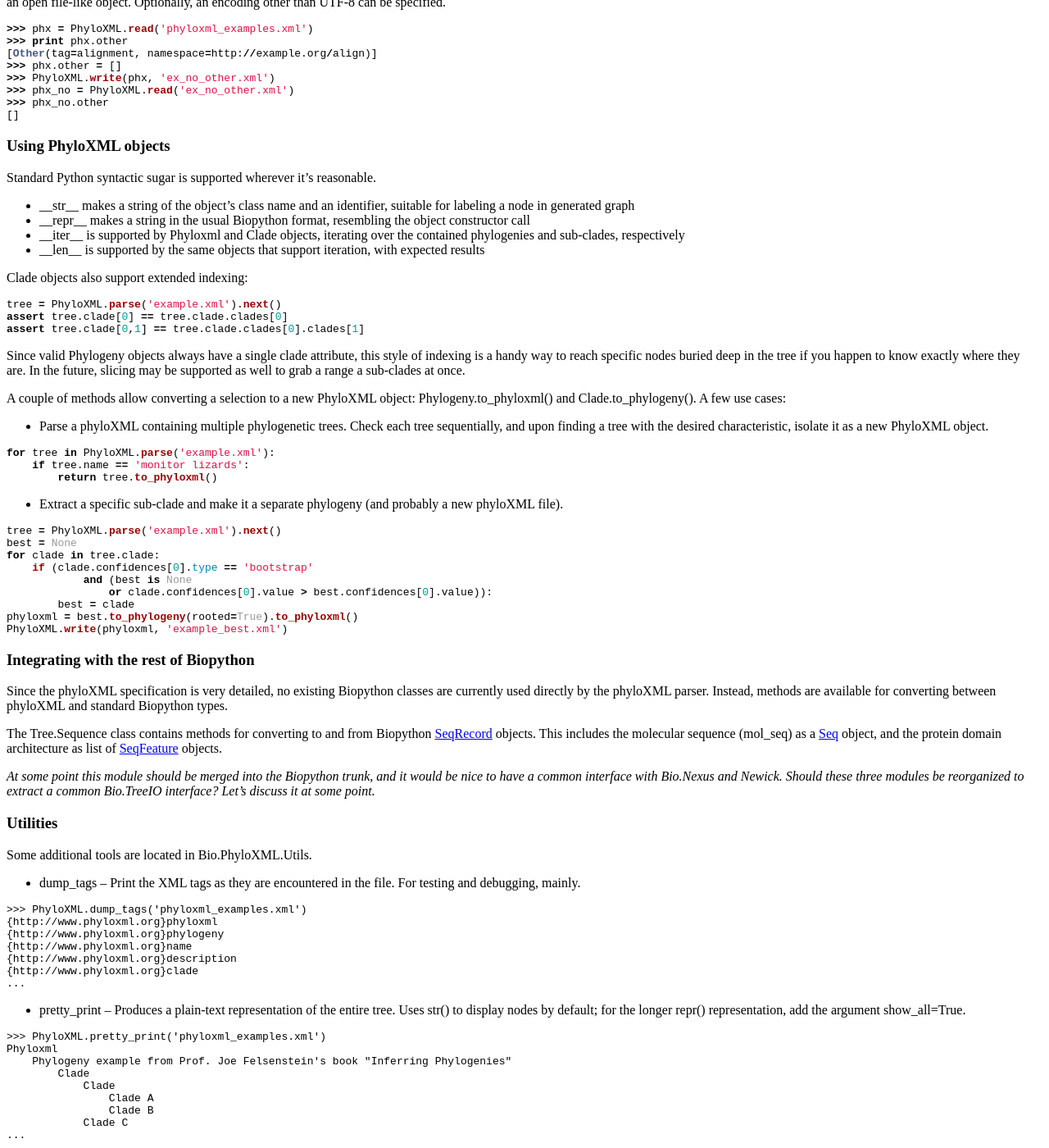
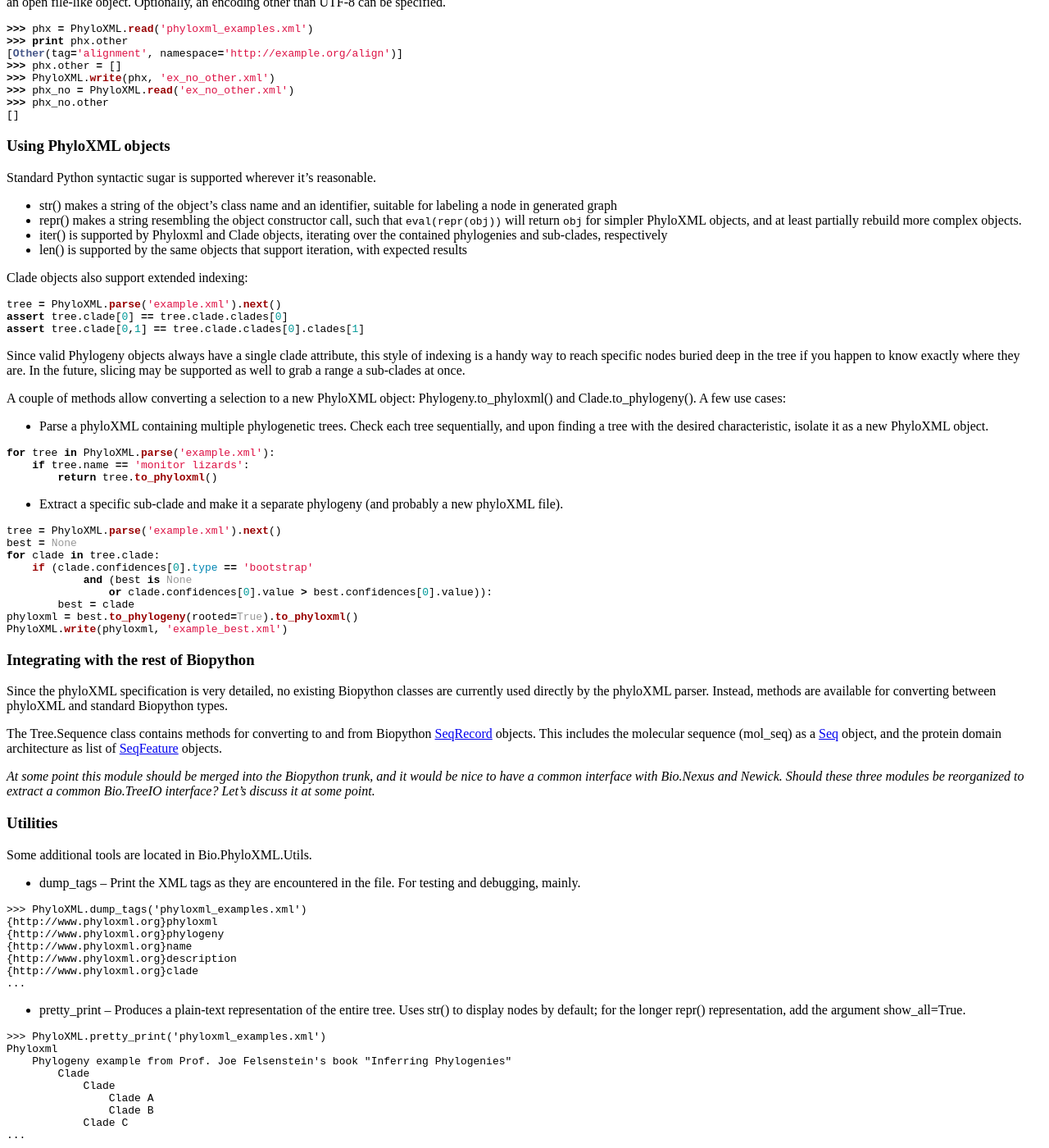
Before and after one commit to biopython/biopython.github.io, a Jekyll site: the page built from wiki/PhyloXML.md, in a window 1280 px wide and 1400 px high, scrolled down 1463 px. Shown: the whole window at 82% size. Built offline with Jekyll 4.4.1, drawn with Linux system fonts in a browser that asks for light colours; some of the changed text lies outside the part shown.

Commit message:
Quoted string arguments in repr() output

````diff
--- a/wiki/PhyloXML.md
+++ b/wiki/PhyloXML.md
@@ -81,11 +81,11 @@ Phyloxml
 >>> len(phx.other)
 1
 >>> print phx.other
-[Other(tag=alignment, namespace=http://example.org/align)]
+[Other(tag='alignment', namespace='http://example.org/align')]
 >>> print phx.other[0].children
-[Other(tag=seq, namespace=http://www.phyloxml.org, value=acgtcgcggcccgtggaagtcctctcct),
-Other(tag=seq, namespace=http://www.phyloxml.org, value=aggtcgcggcctgtggaagtcctctcct),
-Other(tag=seq, namespace=http://www.phyloxml.org, value=taaatcgc--cccgtgg-agtccc-cct)]
+[Other(tag='seq', namespace='http://www.phyloxml.org', value='acgtcgcggcccgtggaagtcctctcct'),
+Other(tag='seq', namespace='http://www.phyloxml.org', value='aggtcgcggcctgtggaagtcctctcct'),
+Other(tag='seq', namespace='http://www.phyloxml.org', value='taaatcgc--cccgtgg-agtccc-cct')]
 ```
 
 If you aren't interested in the "other" data, you can use parse() to
@@ -123,7 +123,7 @@ object. Optionally, an encoding other than UTF-8 can be specified.
 ``` python
 >>> phx = PhyloXML.read('phyloxml_examples.xml')
 >>> print phx.other
-[Other(tag=alignment, namespace=http://example.org/align)]
+[Other(tag='alignment', namespace='http://example.org/align')]
 >>> phx.other = []
 >>> PhyloXML.write(phx, 'ex_no_other.xml')
 >>> phx_no = PhyloXML.read('ex_no_other.xml')
@@ -135,14 +135,15 @@ object. Optionally, an encoding other than UTF-8 can be specified.
 
 Standard Python syntactic sugar is supported wherever it's reasonable.
 
--   \_\_str\_\_ makes a string of the object's class name and an
-    identifier, suitable for labeling a node in generated graph
--   \_\_repr\_\_ makes a string in the usual Biopython format,
-    resembling the object constructor call
--   \_\_iter\_\_ is supported by Phyloxml and Clade objects, iterating
-    over the contained phylogenies and sub-clades, respectively
--   \_\_len\_\_ is supported by the same objects that support iteration,
-    with expected results
+-   str() makes a string of the object's class name and an identifier,
+    suitable for labeling a node in generated graph
+-   repr() makes a string resembling the object constructor call, such
+    that `eval(repr(obj))` will return `obj` for simpler PhyloXML
+    objects, and at least partially rebuild more complex objects.
+-   iter() is supported by Phyloxml and Clade objects, iterating over
+    the contained phylogenies and sub-clades, respectively
+-   len() is supported by the same objects that support iteration, with
+    expected results
 
 Clade objects also support extended indexing:
 
@@ -239,14 +240,14 @@ Some additional tools are located in Bio.PhyloXML.Utils.
 
     >>> PhyloXML.pretty_print('phyloxml_examples.xml', show_all=True)
     Phyloxml()
-        Phylogeny(description=phyloXML allows to use either a "branch_length"
-    attribute or element to indicate branch lengths., name=example from Prof. Joe
-    Felsenstein's book "Inferring Phylogenies")
+        Phylogeny(description='phyloXML allows to use either a "branch_length"
+    attribute or element to indicate branch lengths.', name='example from Prof. Joe
+    Felsenstein's book "Inferring Phylogenies"')
             Clade()
                 Clade(branch_length=0.06)
-                    Clade(branch_length=0.102, name=A)
-                    Clade(branch_length=0.23, name=B)
-                Clade(branch_length=0.4, name=C)
+                    Clade(branch_length=0.102, name='A')
+                    Clade(branch_length=0.23, name='B')
+                Clade(branch_length=0.4, name='C')
     ...
 
 ### Performance
````
Also changed, not shown: 1 other file.
